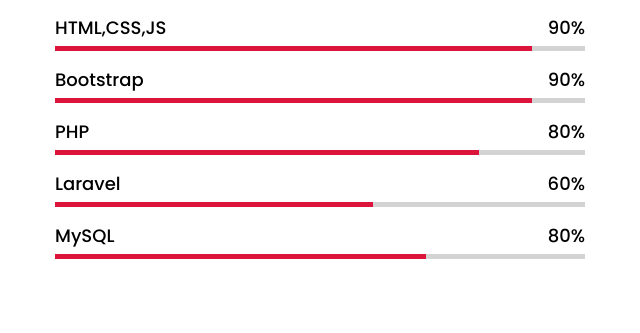
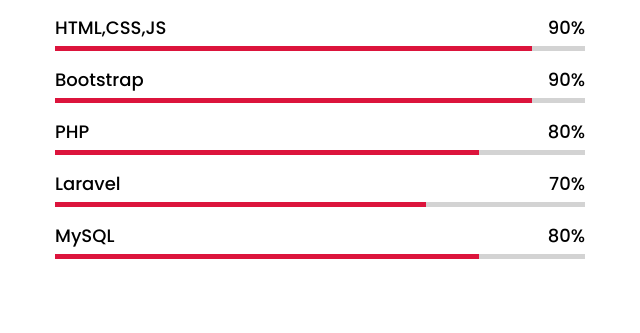
Before and after one commit to Hatim04/portfolio, a plain HTML site: page index.html in a window 1280 px wide. Shown: the part 2542-2875 px from the top of the page, 615-1255 px from the left. Drawn offline with nearby package versions, Linux system fonts and the light colour scheme; a script that the page names is missing.

Commit message:
update data

```diff
--- a/index.html
+++ b/index.html
@@ -197,7 +197,7 @@
                     <div class="bars">
                         <div class="info">
                             <span>Laravel</span>
-                            <span>60%</span>
+                            <span>70%</span>
                         </div>
                         <div class="line php"></div>
                     </div>
--- a/style.css
+++ b/style.css
@@ -398,10 +398,10 @@ section .title::after{
     width: 80%;
 }
 .skills-content .right .php::before{
-    width: 60%;
+    width: 70%;
 }
 .skills-content .right .mysql::before{
-    width: 70%;
+    width: 80%;
 }
 
 /* teams section styling */
```
